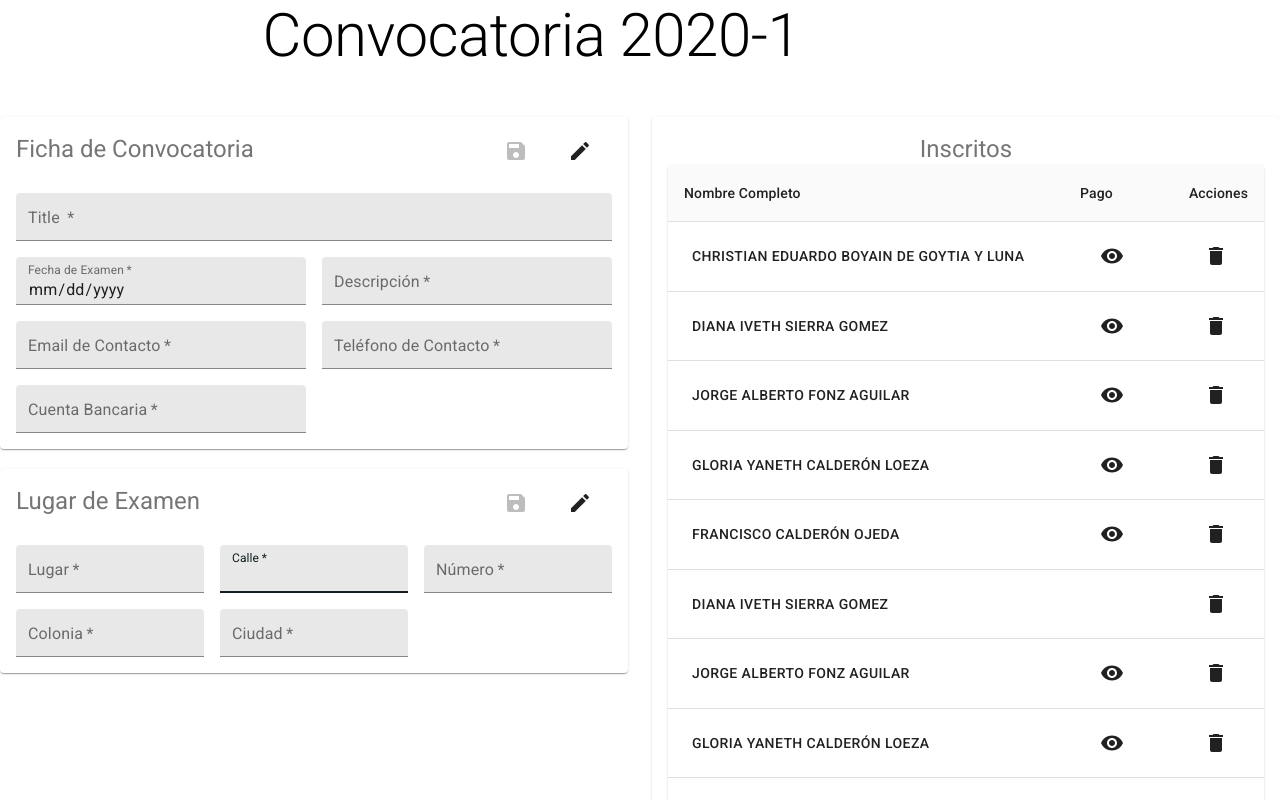
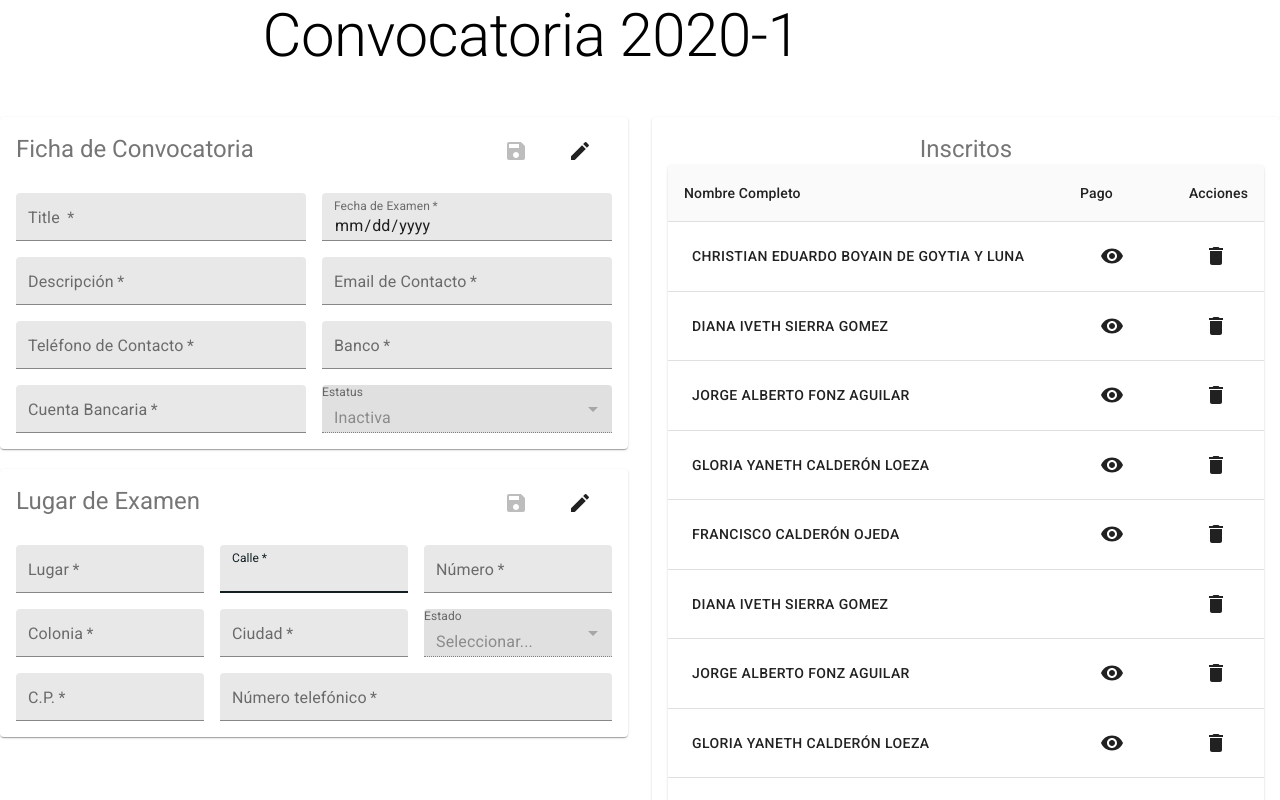
Before and after one commit to rossberto/comgecey, a React (Create React App) app: page /convocatories/1 in a window 1280 px wide. Shown: the top 800 px of the page. Built offline with nearby package versions, Linux system fonts and the light colour scheme.

Commit message:
Convocatory (including Place) creation now has all database columns. Convocatories need to be listed.

```diff
--- a/src/main/apiUrl.js
+++ b/src/main/apiUrl.js
@@ -1 +1,2 @@
-export const apiUrl = 'http://localhost:4000/api/'; //'https://comgecey-backend.herokuapp.com/api/users/';
+export const apiUrl = 'http://localhost:4000/api/';
+//export const apiUrl = 'https://comgecey-backend.herokuapp.com/api/';
--- a/src/main/convocatories/Convocatories.js
+++ b/src/main/convocatories/Convocatories.js
@@ -1,8 +1,12 @@
 import React, {useState, useEffect} from 'react';
+import axios from 'axios';
 import {Grid, Typography} from '@material-ui/core';
 import SearchBar from './SearchBar';
 import ConvocatoriesTable from './ConvocatoriesTable';
 import StopIcon from '@material-ui/icons/Stop';
+import { apiUrl } from '../apiUrl';
+
+const baseUrl = apiUrl + 'convocatories/';
 
 function createData(convocatory, status) {
   return { convocatory, status };
@@ -18,8 +22,15 @@ const rows = [
 
 export default function Convocatories(props) {
   const [filter, setFilter] = useState({searchText:'', filterOption:'Todas'});
-  const [convocatories, setConvocatories] = useState(rows);
+  const [convocatories, setConvocatories] = useState([]);
   //const [searchText, setSearchText] = useState('');
+
+  useEffect(() => {
+    axios.get(baseUrl).then(response => {
+      console.log(response.data.convocatories);
+      setConvocatories(response.data.convocatories);
+    });
+  }, []);
 
   useEffect(() => {
     if (filter.filterOption !== 'Todas') {
--- a/src/main/convocatories/ConvocatoriesTable.js
+++ b/src/main/convocatories/ConvocatoriesTable.js
@@ -71,8 +71,8 @@ export default function UsersTable(props) {
             {props.convs.slice(page * rowsPerPage, page * rowsPerPage + rowsPerPage).map((row, index) => {
               return (
                 <TableRow hover role="checkbox" tabIndex={-1} key={index}>
-                  <TableCell key={row.convocatory} align="center">
-                    <Button onClick={handleClick}>{row.convocatory}</Button>
+                  <TableCell key={row.title} align="center">
+                    <Button name={row.id} onClick={handleClick}>{row.title}</Button>
                   </TableCell>
                   <TableCell key={row.status} align="center">
                     <Button onClick={handleClick}>{row.status}</Button>
--- a/src/main/convocatories/SearchBar.js
+++ b/src/main/convocatories/SearchBar.js
@@ -90,6 +90,7 @@ export default function SearchBar(props) {
             onChange={handleChange}
           >
             <option value="Todas">Todas</option>
+            <option value="Inactiva">Inactivas</option>
             <option value="Abierta">Abiertas</option>
             <option value="Cerrada">Cerradas</option>
             <option value="Cancelada">Canceladas</option>
--- a/src/main/convocatories/details/AddressInfo.js
+++ b/src/main/convocatories/details/AddressInfo.js
@@ -105,7 +105,7 @@ export default function AddressInfo(props) {
               variant={props.edit ? "standard" : "filled"}
             />
           </Grid>
-          {/*<Grid item xs={4}>
+          <Grid item xs={4}>
             <FormControl size="small" fullWidth className={props.classes.formControl}>
               <InputLabel ref={inputLabel} htmlFor="standard-age-native-simple">
                 Estado
@@ -121,7 +121,7 @@ export default function AddressInfo(props) {
                 }}
                 variant={props.edit ? "standard" : "filled"}
               >
-                <option value="no">Seleccione uno...</option>
+                <option value="no">Seleccionar...</option>
                 <option value="Aguascalientes">Aguascalientes</option>
                 <option value="Baja California">Baja California</option>
                 <option value="Baja California Sur">Baja California Sur</option>
@@ -161,9 +161,9 @@ export default function AddressInfo(props) {
             <TextField
               required
               fullWidth
-              name="cp"
+              name="zip_code"
               label="C.P."
-              id="cp"
+              id="zip_code"
               size="small"
               InputProps={{
                 readOnly: !props.edit,
@@ -171,7 +171,7 @@ export default function AddressInfo(props) {
               variant={props.edit ? "standard" : "filled"}
             />
           </Grid>
-          <Grid item xs={12}>
+          <Grid item xs={8}>
             <TextField
               required
               fullWidth
@@ -184,7 +184,7 @@ export default function AddressInfo(props) {
               }}
               variant={props.edit ? "standard" : "filled"}
             />
-          </Grid>*/}
+          </Grid>
 
         </Grid>
       </form>
--- a/src/main/convocatories/details/GeneralInfo.js
+++ b/src/main/convocatories/details/GeneralInfo.js
@@ -1,13 +1,48 @@
-import React from 'react';
-import Paper from '@material-ui/core/Paper';
-import Grid from '@material-ui/core/Grid';
-import TextField from '@material-ui/core/TextField';
-import Button from '@material-ui/core/Button';
-import Typography from '@material-ui/core/Typography';
+import React, { useRef, useState, useEffect } from 'react';
+import { makeStyles } from '@material-ui/core/styles';
+import { Typography, Button, TextField, Grid, Paper, FormControl, InputLabel, Select } from '@material-ui/core';
 import EditIcon from '@material-ui/icons/Edit';
 import SaveIcon from '@material-ui/icons/Save';
 
+const useStyles = makeStyles(theme => ({
+  root: {
+
+    padding: '2px 4px',
+    display: 'flex',
+    alignItems: 'center',
+    justifyContent: "center",
+    marginBottom: "24px"
+    //maxWidth: "500px"
+    //width: "100%"
+  },
+  input: {
+    marginLeft: theme.spacing(1),
+    flex: 1,
+  },
+  iconButton: {
+    padding: 10,
+  },
+  divider: {
+    height: 28,
+    margin: 4,
+  },
+}));
+
 export default function GeneralInfo(props) {
+  const classes = useStyles();
+
+  const [inputs, setInputs] = React.useState({
+    searchText: '',
+    filterOption: 'Todas'
+  });
+
+  const inputLabel = useRef(null);
+  const [labelWidth, setLabelWidth] = useState(0);
+
+  useEffect(() => {
+    setLabelWidth(inputLabel.current.offsetWidth);
+  }, []);
+
   function handleChange(e) {
     e.preventDefault();
 
@@ -18,7 +53,7 @@ export default function GeneralInfo(props) {
     <React.Fragment>
       <form className={props.classes.form} noValidate onChange={handleChange}>
         <Grid container spacing={2}>
-          <Grid item xs={12}>
+          <Grid item xs={6}>
             <TextField
               autoComplete="tit"
               name="title"
@@ -99,6 +134,21 @@ export default function GeneralInfo(props) {
             <TextField
               required
               fullWidth
+              id="bank"
+              label="Banco"
+              name="bank"
+              autoComplete="bank"
+              size="small"
+              InputProps={{
+                readOnly: !props.edit,
+              }}
+              variant={props.edit ? "standard" : "filled"}
+            />
+          </Grid>
+          <Grid item xs={6}>
+            <TextField
+              required
+              fullWidth
               id="bank_account"
               label="Cuenta Bancaria"
               name="bank_account"
@@ -110,6 +160,31 @@ export default function GeneralInfo(props) {
               variant={props.edit ? "standard" : "filled"}
             />
           </Grid>
+          <Grid item xs={6}>
+            <FormControl
+              size="small"
+              fullWidth
+              className={props.classes.formControl}
+            >
+              <InputLabel ref={inputLabel} htmlFor="outlined-age-native-simple">
+                Estatus
+              </InputLabel>
+              <Select
+                native
+                labelWidth={labelWidth}
+                disabled={!props.edit}
+                inputProps={{
+                  name: 'status',
+                  id: 'status',
+                  readOnly: !props.edit
+                }}
+                variant={props.edit ? "standard" : "filled"}
+              >
+                <option value="Inactiva">Inactiva</option>
+                <option value="Abierta">Abierta</option>
+              </Select>
+            </FormControl>
+          </Grid>
         </Grid>
       </form>
     </React.Fragment>
```
